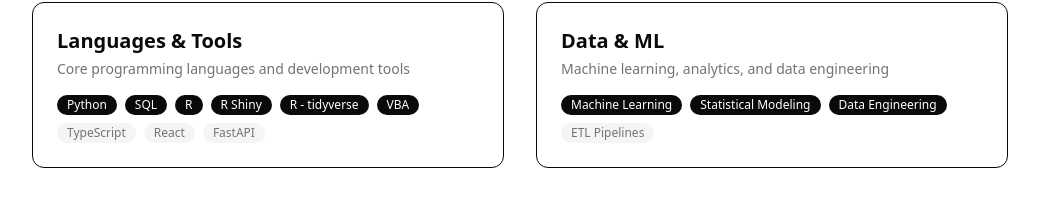
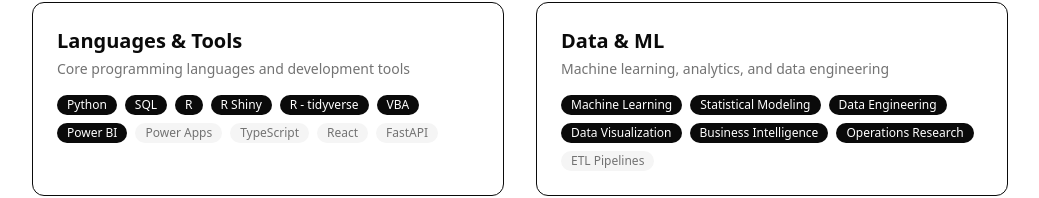
Before and after one commit to haighd/portfolio, a Next.js app: page /skills in a window 1280 px wide. Shown: the part 335-533 px from the top of the page, without its empty margins (120-1159 px from the left). Built offline with nearby package versions, Linux system fonts and the light colour scheme; no server answers.

Commit message:
refactor: use const array for proficiency levels type
Define proficiencyLevels as const array and derive Proficiency type
from it, creating a single source of truth for the legend and type.

```diff
--- a/src/app/skills/page.tsx
+++ b/src/app/skills/page.tsx
@@ -8,7 +8,8 @@
     "Technical expertise across data, engineering, and leadership.",
 };
 
-type Proficiency = "expert" | "advanced" | "intermediate";
+const proficiencyLevels = ["expert", "advanced", "intermediate"] as const;
+type Proficiency = (typeof proficiencyLevels)[number];
 
 type Skill = {
   name: string;
@@ -38,6 +39,8 @@
       { name: "R Shiny", proficiency: "expert" },
       { name: "R - tidyverse", proficiency: "expert" },
       { name: "VBA", proficiency: "expert" },
+      { name: "Power BI", proficiency: "expert" },
+      { name: "Power Apps", proficiency: "advanced" },
       { name: "TypeScript", proficiency: "advanced" },
       { name: "React", proficiency: "advanced" },
       { name: "FastAPI", proficiency: "advanced" },
@@ -50,6 +53,9 @@
       { name: "Machine Learning", proficiency: "expert" },
       { name: "Statistical Modeling", proficiency: "expert" },
       { name: "Data Engineering", proficiency: "expert" },
+      { name: "Data Visualization", proficiency: "expert" },
+      { name: "Business Intelligence", proficiency: "expert" },
+      { name: "Operations Research", proficiency: "expert" },
       { name: "ETL Pipelines", proficiency: "advanced" },
     ],
   },
@@ -118,7 +124,7 @@
       {/* Legend */}
       <div className="mt-8 flex items-center gap-4 text-sm text-muted-foreground">
         <span>Proficiency:</span>
-        {(["expert", "advanced", "intermediate"] as Proficiency[]).map((level) => (
+        {proficiencyLevels.map((level) => (
           <Badge key={level} variant={proficiencyVariantMap[level]}>
             {level.charAt(0).toUpperCase() + level.slice(1)}
           </Badge>
```
